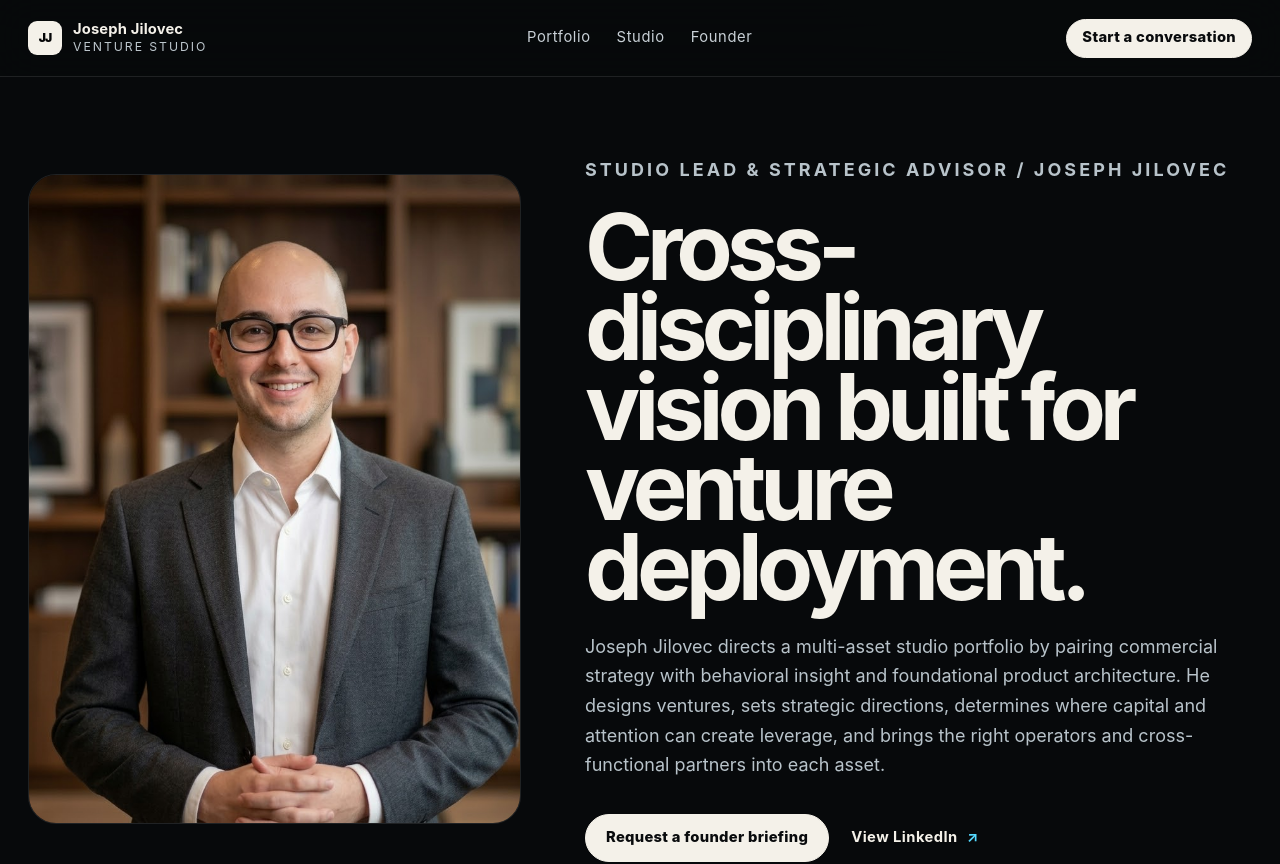
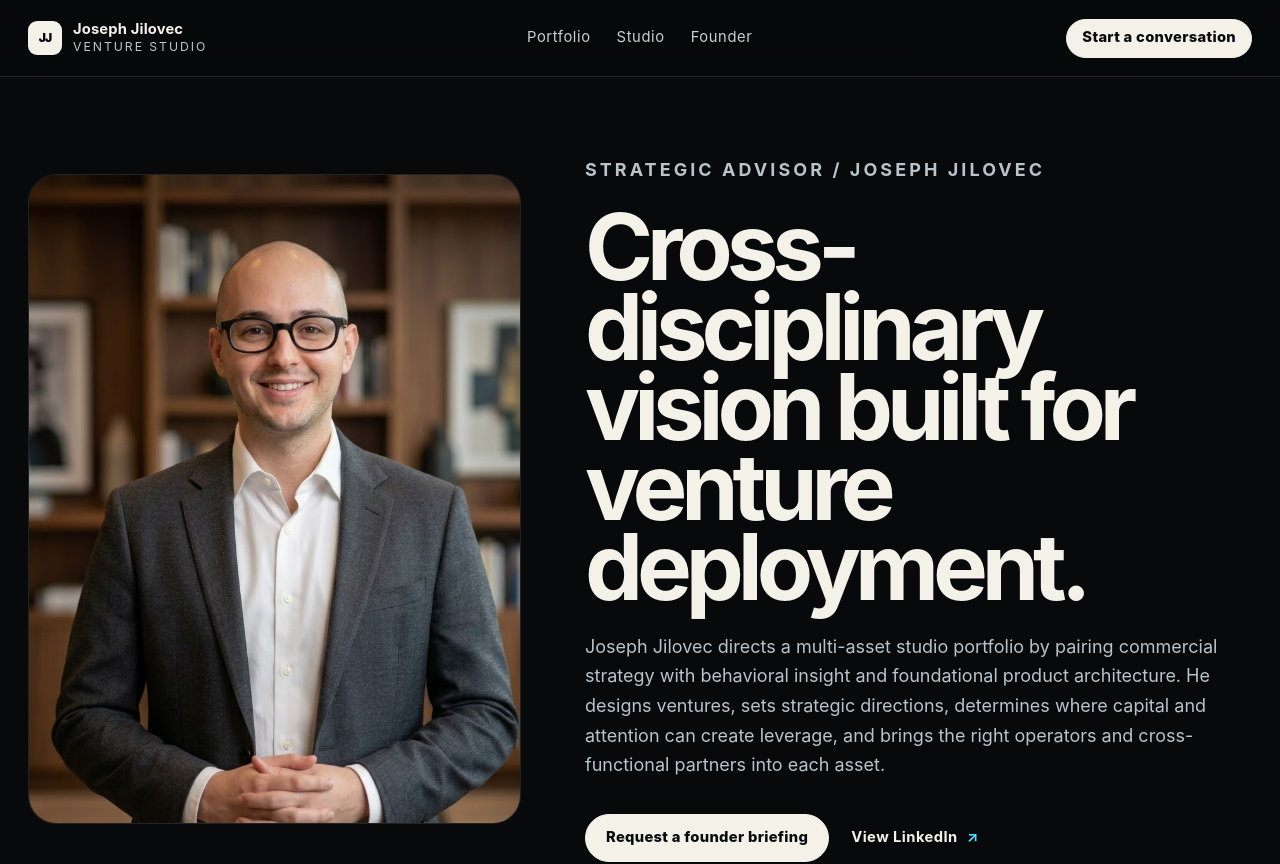
Before and after one commit to josephjilovec/josephjilovec, a Next.js app: page /founder in a window 1280 px wide. Shown: the top 864 px of the page. Built offline with nearby package versions, Linux system fonts and the light colour scheme.

Commit message:
Update page.tsx

```diff
--- a/app/founder/page.tsx
+++ b/app/founder/page.tsx
@@ -13,7 +13,7 @@ export default function FounderPage() {
       <section className="founder-page-hero">
         <div className="founder-page-image"><Image src="/images/joseph-founder.png" alt="Joseph Jilovec" fill priority sizes="(max-width: 900px) 100vw, 44vw" /></div>
         <div className="founder-page-copy">
-          <p className="hero-kicker">Studio lead & strategic advisor / Joseph Jilovec</p>
+          <p className="hero-kicker">Strategic advisor / Joseph Jilovec</p>
           <h1>Cross-disciplinary vision built for venture deployment.</h1>
           <p>Joseph Jilovec directs a multi-asset studio portfolio by pairing commercial strategy with behavioral insight and foundational product architecture. He designs ventures, sets strategic directions, determines where capital and attention can create leverage, and brings the right operators and cross-functional partners into each asset.</p>
           <div className="hero-actions"><Link href="/contact#brief" className="button">Request a founder briefing</Link><a className="text-link" href={site.linkedin} target="_blank" rel="noreferrer">View LinkedIn <span>↗</span></a></div>
```
